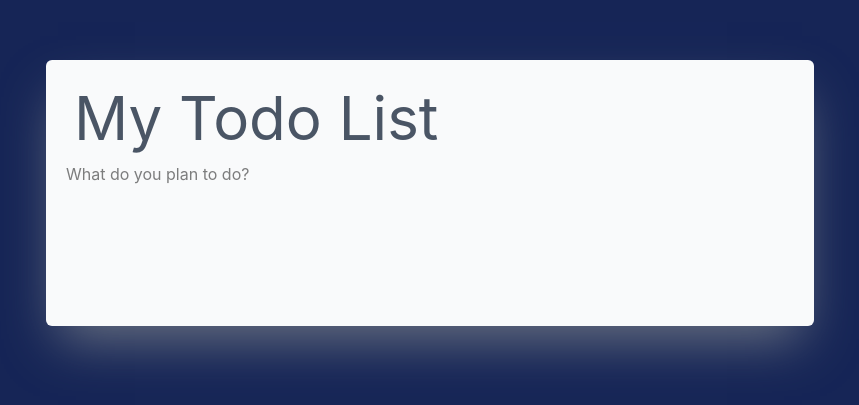
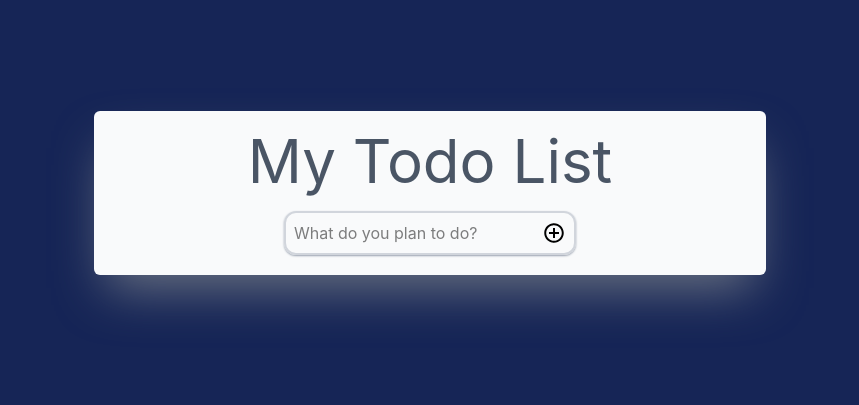
Before and after one commit to Corevirus-ops/To-Do-List-fullstack-PERN, a React app in the folder app/: page / in a window 1280 px wide. Shown: the part 207-612 px from the top of the page, without its empty margins (210-1069 px from the left). Built offline with nearby package versions, Linux system fonts and the light colour scheme; no server answers; the HTML template or start-up script is replaced by a standard one.

Commit message:
some stylign and introducing the get stage of getting todo items

```diff
--- a/app/src/App.jsx
+++ b/app/src/App.jsx
@@ -1,16 +1,32 @@
 import TodoForm from "./components/TodoForm";
+import { useState, useEffect } from "react";
+import axios from "axios";
 
 function App() {
+  const [todoItems, setTodoItems] = useState([]);
+
+async function getTodos() {
+  try {
+    const todos = await axios.get('http://localhost:5000/todos');
+    setTodoItems(todos.data);
+        alert(JSON.stringify(todos.data));
+
+  } catch (e) {
+    console.error(e);
+  }
+}
+
+  useEffect(() => {
+    getTodos();
+  }, []);
 
 
   return (
     <>
      <div className="bg-blue-950 h-screen w-screen flex justify-center items-center">
-        <div className="flex flex-col gap-1.5 bg-gray-50 p-5 rounded-md shadow-gray-500 shadow-2xl min-w-3xl min-h-4/12">
-          <h1 className="text-gray-600 text-6xl p-2">My Todo List</h1>
-            <div className="flex">
+        <div className="flex flex-col gap-3 bg-gray-50 p-5 rounded-md shadow-gray-500 shadow-2xl min-w-2xl items-center">
+          <h1 className="text-gray-600 text-6xl">My Todo List</h1>
               <TodoForm />
-            </div>
         </div>
      </div>
     </>
--- a/app/src/components/TodoForm.jsx
+++ b/app/src/components/TodoForm.jsx
@@ -1,12 +1,15 @@
 import { useState } from "react";
+import {IoMdAddCircleOutline} from 'react-icons/io'
 export default function TodoForm() {
     const [newTodo, setNewToDo] = useState('');
 
     return (
-        <form>
-            <input type="text" value={newTodo} onChange={(e) => setNewToDo(e.target.value)} placeholder="What do you plan to do?" />
-
+        <div className="flex pt-2">
+        <form className="flex p-2 border-2 border-gray-300 rounded-xl shadow-xs shadow-gray-400 justify-evenly">
+            <input className="flex focus-within:outline-none" type="text" value={newTodo} onChange={(e) => setNewToDo(e.target.value)} placeholder="What do you plan to do?" />
+            <button className="cursor-pointer hover:text-blue-500 text-2xl"><IoMdAddCircleOutline/></button>
         </form>
+        </div>
     )
 
 }
```
